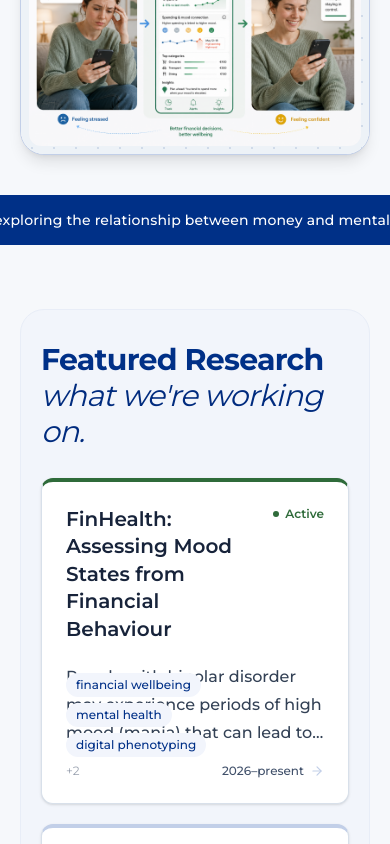
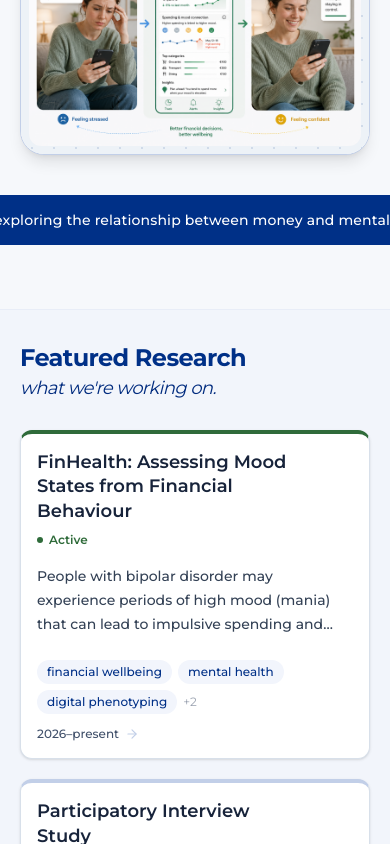
Before and after one commit to darasiemi/MoodMoney, a Next.js app: page / in a window 390 px wide. Shown: the part 1156-2000 px from the top of the page. Built offline with nearby package versions, Linux system fonts and the light colour scheme.

Commit message:
fix(ui): improve mobile layout and asset loading

```diff
--- a/components/home/FeaturedProjects.tsx
+++ b/components/home/FeaturedProjects.tsx
@@ -8,10 +8,10 @@ interface FeaturedProjectsProps {
 
 export function FeaturedProjects({ projects }: FeaturedProjectsProps) {
   return (
-    <section className="mb-20 rounded-3xl border border-ucd-navy-100 bg-ucd-navy-50/80 px-5 py-8 sm:mb-24 sm:p-8 dark:border-[color:var(--border)] dark:bg-[color:var(--surface-subtle)]">
+    <section className="-mx-5 mb-20 rounded-none border-x-0 border-y border-ucd-navy-100 bg-ucd-navy-50/80 px-5 py-8 sm:mx-0 sm:mb-24 sm:rounded-3xl sm:border sm:p-8 dark:border-[color:var(--border)] dark:bg-[color:var(--surface-subtle)]">
       <div className="flex items-end justify-between gap-6 mb-7">
-        <h2 className="text-3xl sm:text-4xl font-bold text-ucd-navy dark:text-white tracking-tight">
-          Featured Research{" "}<span className="font-normal italic text-ucd-navy-700 dark:text-ucd-navy-200">what we&apos;re working on.</span>
+        <h2 className="text-2xl sm:text-4xl font-bold text-ucd-navy dark:text-white tracking-tight">
+          Featured Research{" "}<span className="block text-lg font-normal italic text-ucd-navy-700 sm:inline sm:text-[1em] dark:text-ucd-navy-200">what we&apos;re working on.</span>
         </h2>
         <Link
           href="/research"
--- a/components/layout/Navbar.tsx
+++ b/components/layout/Navbar.tsx
@@ -49,7 +49,7 @@ export function Navbar() {
               className="object-contain shrink-0"
               style={{ height: "auto" }}
             /></span>
-            <div className="leading-tight">
+            <div className="hidden min-[400px]:block leading-tight">
               <span className="block text-base sm:text-lg font-bold text-ucd-navy dark:text-white tracking-tight">
                 Mood &amp; Money Lab
               </span>
--- a/components/research/ProjectCard.tsx
+++ b/components/research/ProjectCard.tsx
@@ -22,11 +22,11 @@ export function ProjectCard({ project }: ProjectCardProps) {
   return (
     <Link
       href={`/research/${slug}`}
-      className={`clickable-surface group relative block min-h-80 overflow-hidden rounded-xl border border-t-4 border-[color:var(--border)] ${s.accent} bg-[color:var(--surface)] p-6 shadow-sm sm:p-7`}
+      className={`clickable-surface group relative flex min-h-0 flex-col overflow-hidden rounded-xl border border-t-4 border-[color:var(--border)] ${s.accent} bg-[color:var(--surface)] p-4 shadow-sm sm:min-h-80 sm:p-7`}
     >
 
-      <div className="flex items-start justify-between gap-4 mb-5">
-        <h3 className="text-xl sm:text-2xl font-semibold text-[color:var(--foreground)] group-hover:text-ucd-navy transition-colors leading-snug max-w-[22ch]">
+      <div className="flex flex-col items-start gap-2 mb-4 sm:flex-row sm:justify-between sm:gap-4 sm:mb-5">
+        <h3 className="text-lg sm:text-2xl font-semibold text-[color:var(--foreground)] group-hover:text-ucd-navy transition-colors leading-snug max-w-[22ch]">
           {title}
         </h3>
         <span className={`shrink-0 flex items-center gap-1.5 text-xs capitalize ${s.label}`}>
@@ -35,11 +35,11 @@ export function ProjectCard({ project }: ProjectCardProps) {
         </span>
       </div>
 
-      <p className="content-copy text-base mb-8 line-clamp-3 leading-7 max-w-xl">
+      <p className="content-copy text-sm sm:text-base mb-6 line-clamp-3 leading-6 sm:leading-7 max-w-xl">
         {description}
       </p>
 
-      <div className="absolute left-6 right-6 sm:left-7 sm:right-7 bottom-6 flex items-end justify-between">
+      <div className="mt-auto flex flex-col items-start gap-3 sm:flex-row sm:items-end sm:justify-between">
         <div className="flex flex-wrap gap-1.5">
           {tags.slice(0, 3).map((tag) => (
             <Tag key={tag} label={tag} />
@@ -48,7 +48,7 @@ export function ProjectCard({ project }: ProjectCardProps) {
             <span className="text-xs text-gray-400 self-center">+{tags.length - 3}</span>
           )}
         </div>
-        <div className="flex items-center gap-1.5 shrink-0 ml-2">
+        <div className="flex items-center gap-1.5 shrink-0 sm:ml-2">
           <span className="text-xs font-medium text-[color:var(--muted)]">{years}</span>
           <ArrowRight
             size={14}
```
